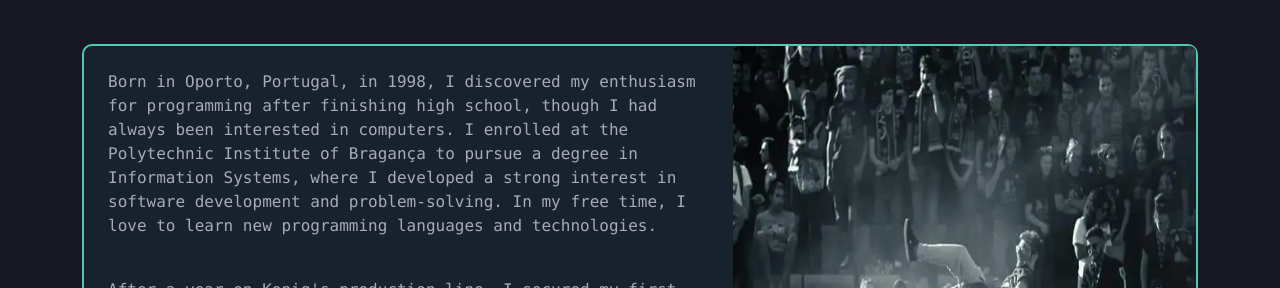
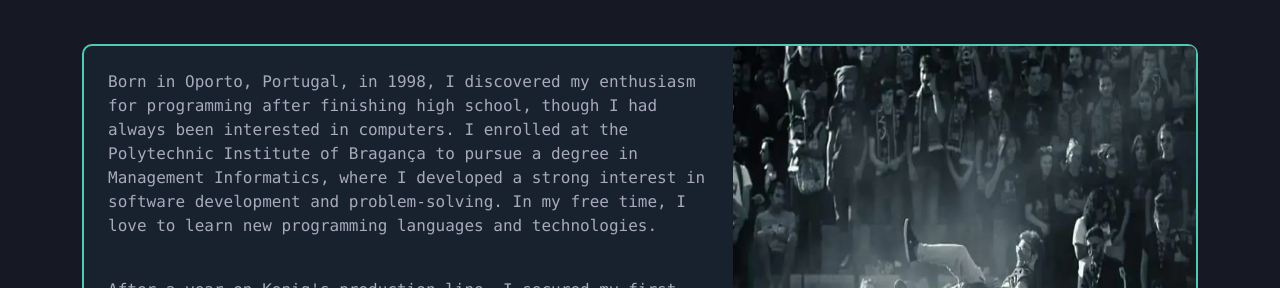
Before and after one commit to devMotcho/My-Portfolio, a plain HTML site: page index.html in a window 1280 px wide. Shown: the part 743-1031 px from the top of the page. Drawn offline with nearby package versions, Linux system fonts and the light colour scheme.

Commit message:
Updated cv

```diff
--- a/index.html
+++ b/index.html
@@ -132,7 +132,7 @@
                              <div class="row g-0">
                                  <div class="col-lg-7">
                                      <div class="card-body p-4">
-                                         <p class="card-text" style="font-size: 16px;">Born in Oporto, Portugal, in 1998, I discovered my enthusiasm for programming after finishing high school, though I had always been interested in computers. I enrolled at the Polytechnic Institute of Bragança to pursue a degree in Information Systems, where I developed a strong interest in software development and problem-solving. In my free time, I love to learn new programming languages and technologies.</p>
+                                         <p class="card-text" style="font-size: 16px;">Born in Oporto, Portugal, in 1998, I discovered my enthusiasm for programming after finishing high school, though I had always been interested in computers. I enrolled at the Polytechnic Institute of Bragança to pursue a degree in Management Informatics, where I developed a strong interest in software development and problem-solving. In my free time, I love to learn new programming languages and technologies.</p>
                                          <br>
                                          <p style="font-size: 16px;">After a year on Konig's production line, I secured my first freelance project with Konig, and since then, I’ve completed over 17 paid freelance jobs. I’m now seeking a dynamic environment where I can collaborate with experienced developers, further honing my skills while contributing to the development of reliable and impactful software.</span> </p>
                                      </div>
```
Also changed, not shown: 1 other file.
